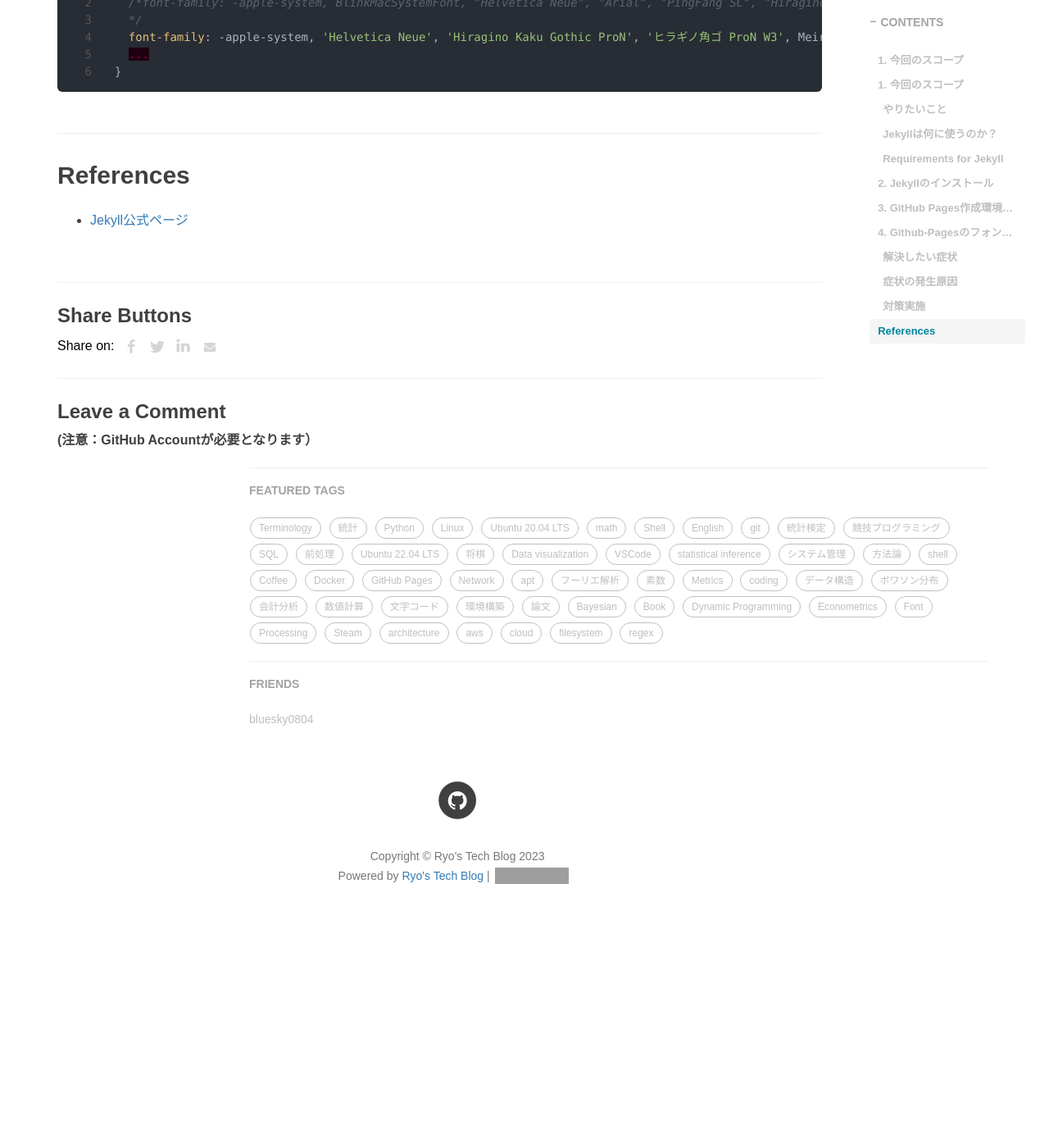
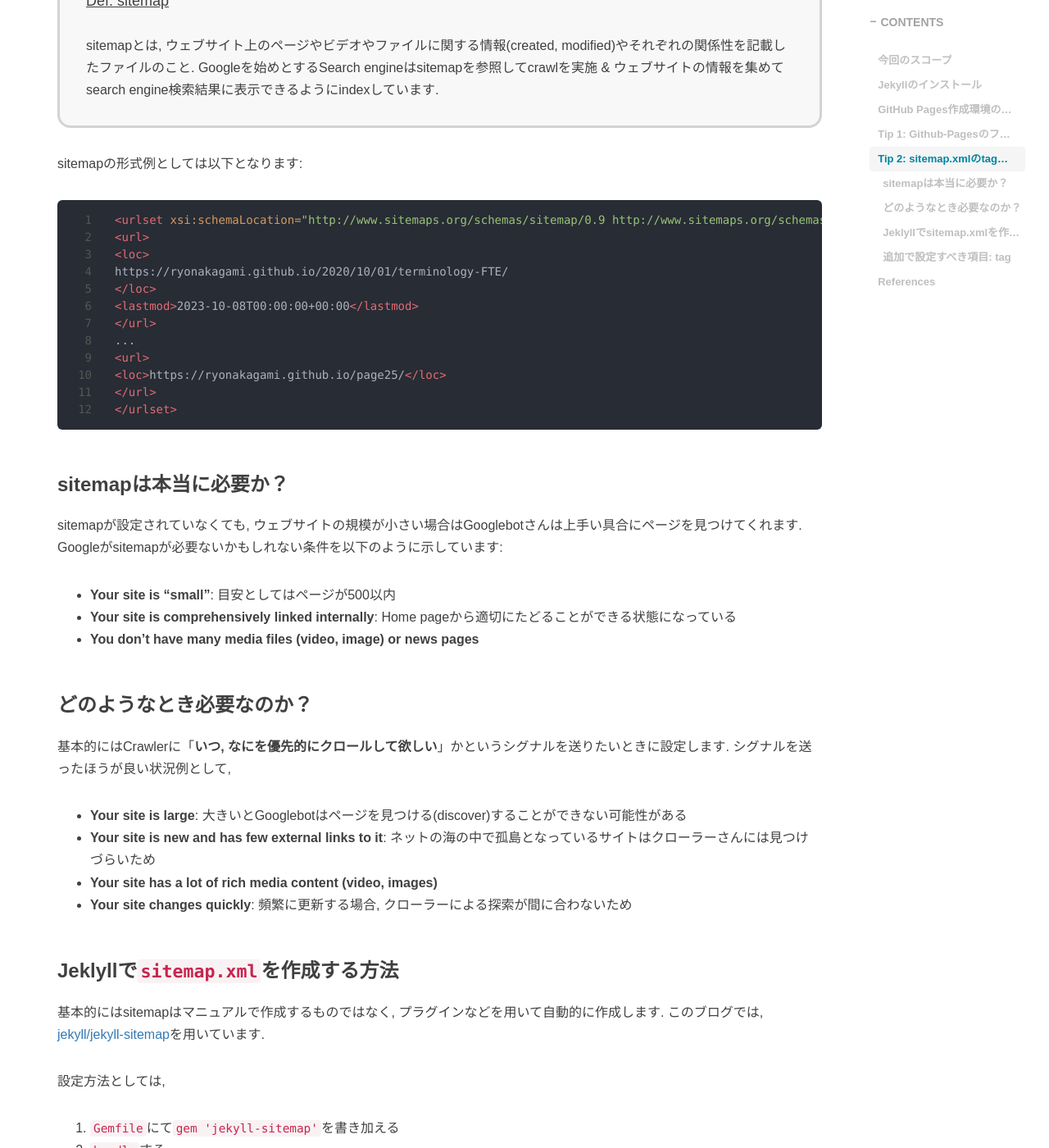
Before and after one commit to RyoNakagami/RyoNakagami.github.io, a Jekyll site: the page built from _posts/2020-12-27-ubuntu-jekyll-install.md, in a window 1280 px wide and 1400 px high, scrolled down 4103 px. Shown: the whole window at 82% size. Built offline with Jekyll 4.4.1, drawn with Linux system fonts in a browser that asks for light colours; comment, search, counter and statistics services are not loaded; before the commit the page ends 5249 px from its top, so only the background shows below that; some of the changed text lies outside the part shown; grey boxes are pictures that could not be loaded.

Commit message:
FIX 20201227 adding lastmod tag

````diff
--- a/_posts/2020-12-27-ubuntu-jekyll-install.md
+++ b/_posts/2020-12-27-ubuntu-jekyll-install.md
@@ -1,56 +1,63 @@
 ---
 layout: post
-title: "静的サイトジェネレーター Jekyllのインストール: GitHub Pages作成環境の構築"
-subtitle: "Ubuntu Desktop環境構築 Part 12"
+title: "静的サイトジェネレーター Jekyllのインストール"
+subtitle: "GitHub Pages作成環境の構築 1/N"
 author: "Ryo"
 header-style: text
 header-mask: 0.0
 catelog: true
 mathjax: true
-purpose:
+last_modified_at: 2023-11-15
 tags:
 
-- Ubuntu 20.04 LTS
 - GitHub Pages
 ---
 
+<div style='border-radius: 1em; border-style:solid; border-color:#D3D3D3; background-color:#F8F8F8'>
 
+<p class="h4">&nbsp;&nbsp;Table of Contents</p>
 
-**Table of Contents**
 <!-- START doctoc generated TOC please keep comment here to allow auto update -->
 <!-- DON'T EDIT THIS SECTION, INSTEAD RE-RUN doctoc TO UPDATE -->
-## 1. 今回のスコープ
 
-- [1. 今回のスコープ](#1-%E4%BB%8A%E5%9B%9E%E3%81%AE%E3%82%B9%E3%82%B3%E3%83%BC%E3%83%97)
-  - [やりたいこと](#%E3%82%84%E3%82%8A%E3%81%9F%E3%81%84%E3%81%93%E3%81%A8)
-  - [Jekyllは何に使うのか？](#jekyll%E3%81%AF%E4%BD%95%E3%81%AB%E4%BD%BF%E3%81%86%E3%81%AE%E3%81%8B)
-  - [Requirements for Jekyll](#requirements-for-jekyll)
-- [2. Jekyllのインストール](#2-jekyll%E3%81%AE%E3%82%A4%E3%83%B3%E3%82%B9%E3%83%88%E3%83%BC%E3%83%AB)
-- [3. GitHub Pages作成環境の構築](#3-github-pages%E4%BD%9C%E6%88%90%E7%92%B0%E5%A2%83%E3%81%AE%E6%A7%8B%E7%AF%89)
-- [4. Github-Pagesのフォントの変更](#4-github-pages%E3%81%AE%E3%83%95%E3%82%A9%E3%83%B3%E3%83%88%E3%81%AE%E5%A4%89%E6%9B%B4)
-  - [解決したい症状](#%E8%A7%A3%E6%B1%BA%E3%81%97%E3%81%9F%E3%81%84%E7%97%87%E7%8A%B6)
-  - [症状の発生原因](#%E7%97%87%E7%8A%B6%E3%81%AE%E7%99%BA%E7%94%9F%E5%8E%9F%E5%9B%A0)
-  - [対策実施](#%E5%AF%BE%E7%AD%96%E5%AE%9F%E6%96%BD)
+- [今回のスコープ](#%E4%BB%8A%E5%9B%9E%E3%81%AE%E3%82%B9%E3%82%B3%E3%83%BC%E3%83%97)
+- [Jekyllのインストール](#jekyll%E3%81%AE%E3%82%A4%E3%83%B3%E3%82%B9%E3%83%88%E3%83%BC%E3%83%AB)
+- [GitHub Pages作成環境の構築](#github-pages%E4%BD%9C%E6%88%90%E7%92%B0%E5%A2%83%E3%81%AE%E6%A7%8B%E7%AF%89)
+- [Tip 1: Github-Pagesのフォントの変更](#tip-1-github-pages%E3%81%AE%E3%83%95%E3%82%A9%E3%83%B3%E3%83%88%E3%81%AE%E5%A4%89%E6%9B%B4)
+- [Tip 2: `sitemap.xml`の`<lastmod>`tagの設定](#tip-2-sitemapxml%E3%81%AElastmodtag%E3%81%AE%E8%A8%AD%E5%AE%9A)
+  - [sitemapは本当に必要か？](#sitemap%E3%81%AF%E6%9C%AC%E5%BD%93%E3%81%AB%E5%BF%85%E8%A6%81%E3%81%8B)
+  - [どのようなとき必要なのか？](#%E3%81%A9%E3%81%AE%E3%82%88%E3%81%86%E3%81%AA%E3%81%A8%E3%81%8D%E5%BF%85%E8%A6%81%E3%81%AA%E3%81%AE%E3%81%8B)
+  - [Jeklyllで`sitemap.xml`を作成する方法](#jeklyll%E3%81%A7sitemapxml%E3%82%92%E4%BD%9C%E6%88%90%E3%81%99%E3%82%8B%E6%96%B9%E6%B3%95)
+  - [追加で設定すべき項目: `<lastmod>` tag](#%E8%BF%BD%E5%8A%A0%E3%81%A7%E8%A8%AD%E5%AE%9A%E3%81%99%E3%81%B9%E3%81%8D%E9%A0%85%E7%9B%AE-lastmod-tag)
 - [References](#references)
 
 <!-- END doctoc generated TOC please keep comment here to allow auto update -->
-## 1. 今回のスコープ
-### やりたいこと
+
+
+</div>
+
+## 今回のスコープ
+
+<div style='padding-left: 2em; padding-right: 2em; border-radius: 1em; border-style:solid; border-color:#D3D3D3; background-color:#F8F8F8'>
 
 - GitHub Pages作成環境の構築のための静的サイトジェネレーター Jekyllのインストール
-- GitHub Pagesの構成はすでにレポジトリーにあるとします（ない人はテンプレートのrepositoryをcloneしてください）
+- 中華フォント現象の解消方法
+- sitemapの`<lastmod>`tagの設定
 
-### Jekyllは何に使うのか？
+</div>
 
-GitHub Pagesの[個人ブログ](https://ryonakagami.github.io/)の制作環境としてJekyllを用いてます。
+GitHub Pagesの[個人ブログ](https://ryonakagami.github.io/)の制作環境としてJekyllを用いてます.
+今回は, localにjekyllをインストール & いくつかの設定ポイントの紹介をします. localにJekyllをインストールする以外に
+dockerで対応する方法もありますが, この説明は後日とします.
 
-### Requirements for Jekyll
+> Requirements for Jekyll
 
 - Ruby version 2.4.0 or higher
 - RubyGems
 - GCC and Make
+- GitHub Pagesの構成はすでにレポジトリーにあるとします（ない人はテンプレートのrepositoryをcloneしてください）
 
-## 2. Jekyllのインストール
+## Jekyllのインストール
 
 まず必要なパッケージをインストールします
 
@@ -111,27 +118,31 @@ Configuration file: /home/dst/RyoNakagami.github.io/_config.yml
   Server running... press ctrl-c to stop.
 ```
 
+## Tip 1: Github-Pagesのフォントの変更
+
+<div style='padding-left: 2em; padding-right: 2em; border-radius: 1em; border-style:solid; border-color:#D3D3D3; background-color:#F8F8F8'>
+<p class="h4"><ins>解決したい症状</ins></p>
+
+- Defaultの設定のままだと、日本語フォントが違和感のある形で出力される
+
+</div>
 
 
-## 4. Github-Pagesのフォントの変更
-### 解決したい症状
-
-Defaultの設定のままだと、日本語フォントが違和感のある形で出力される
-
-### 症状の発生原因
+症状の発生原因としては以下が考えられます:
 
 - 中華フォント現象は 中国語を日本語よりも優先指定している場合 に起こります(例：糸偏の漢字を出力する時など)
 - cssのfont-familyに日本語フォントが設定されているか？そこでの優先順番はどのようになっているかを確認する
 
-### 対策実施
+<div style='padding-left: 2em; padding-right: 2em; border-radius: 1em; border-style:solid; border-color:#e6e6fa; background-color:#e6e6fa'>
+<p class="h4"><ins>対策方針</ins></p>
 
-1. `css/hux-blog.css`を開きます
+1. `css/ryo-blog.css`を開きます
 2. `body`のfont-familyを確認し、自分の好みのフォントと順番に設定する
 3. 保存 & git push
 
-**例**
+</div>
 
-css設定ファイルを開き`font-family`の設定を確認したところ、以下：
+実行例として, css設定ファイルを開き`font-family`の設定を確認したところ、以下：
 
 ```css
 body {
@@ -152,7 +163,109 @@ body {
 }
 ```
 
+## Tip 2: `sitemap.xml`の`<lastmod>`tagの設定
 
-## References
+<div style='padding-left: 2em; padding-right: 2em; border-radius: 1em; border-style:solid; border-color:#D3D3D3; background-color:#F8F8F8'>
+<p class="h4"><ins>Def: sitemap</ins></p>
 
+sitemapとは, ウェブサイト上のページやビデオやファイルに関する情報(created, modified)やそれぞれの関係性を記載したファイルのこと.
+Googleを始めとするSearch engineはsitemapを参照してcrawlを実施 & ウェブサイトの情報を集めてsearch engine検索結果に表示できるようにindexしています.
+
+</div>
+
+sitemapの形式例としては以下となります:
+
+```xml
+<urlset xsi:schemaLocation="http://www.sitemaps.org/schemas/sitemap/0.9 http://www.sitemaps.org/schemas/sitemap/0.9/sitemap.xsd">
+<url>
+<loc>
+https://ryonakagami.github.io/2020/10/01/terminology-FTE/
+</loc>
+<lastmod>2023-10-08T00:00:00+00:00</lastmod>
+</url>
+...
+<url>
+<loc>https://ryonakagami.github.io/page25/</loc>
+</url>
+</urlset>
+```
+
+### sitemapは本当に必要か？
+
+sitemapが設定されていなくても, ウェブサイトの規模が小さい場合はGooglebotさんは上手い具合にページを見つけてくれます.
+Googleがsitemapが必要ないかもしれない条件を以下のように示しています:
+
+- **Your site is "small"**: 目安としてはページが500以内
+- **Your site is comprehensively linked internally**: Home pageから適切にたどることができる状態になっている
+- **You don't have many media files (video, image) or news pages**
+
+### どのようなとき必要なのか？
+
+基本的にはCrawlerに「**いつ, なにを優先的にクロールして欲しい**」かというシグナルを送りたいときに設定します.
+シグナルを送ったほうが良い状況例として,
+
+- **Your site is large**: 大きいとGooglebotはページを見つける(discover)することができない可能性がある
+- **Your site is new and has few external links to it**: ネットの海の中で孤島となっているサイトはクローラーさんには見つけづらいため
+- **Your site has a lot of rich media content (video, images)**
+- **Your site changes quickly**: 頻繁に更新する場合, クローラーによる探索が間に合わないため
+
+### Jeklyllで`sitemap.xml`を作成する方法
+
+基本的にはsitemapはマニュアルで作成するものではなく, プラグインなどを用いて自動的に作成します.
+このブログでは, [jekyll/jekyll-sitemap](https://github.com/jekyll/jekyll-sitemap)を用いています.
+
+設定方法としては,
+
+1. `Gemfile`にて`gem 'jekyll-sitemap'`を書き加える
+2. `bundle`する
+3. `config.yml`に以下のようにpluginsリストに`jekull-sitemap`書き加える
+
+```yml
+plugins: [jekyll-paginate, jekyll-sitemap, jekyll-archives]
+```
+
+すると自動的にURL locationなどを含んだsitemapを作成してくれます.
+
+### 追加で設定すべき項目: `<lastmod>` tag
+
+記事を公開後編集し直したりするときにもう一度crawlerに情報を読み込んでもらいたいときがあります.
+このとき, この情報をcrawlerに伝えるためには`<lastmod>` tagを用います.
+
+Defaultでは`post.date`情報を参照し, creation dateをvalueとして格納しますが, Front Matterに
+`last_modified_at:`をdateで指定するとその日付を`<lastmod>` tagとして格納してくれます.
+
+Front Matterとはheaderにある
+
+```
+---
+layout: post
+title: "静的サイトジェネレーター Jekyllのインストール"
+subtitle: "GitHub Pages作成環境の構築 1/N"
+author: "Ryo"
+header-style: text
+header-mask: 0.0
+catelog: true
+mathjax: true
+last_modified_at: 2020-12-27
+tags:
+
+- GitHub Pages
+---
+
+```
+
+のことです.
+
+
+> REMARKS
+
+- Google cralwerはsitemapにおける `<priority>` and `<changefreq>` valuesを無視します
+- `<lastmod>` valueは一貫性がある（前回の更新日よりも後に更新されているなど）場合のみに参照されるとのこと
+
+
+
+References
+-------------
 - [Jekyll公式ページ](https://jekyllrb.com/docs/)
+- [GitHub > jekyll/jekyll-sitemap](https://github.com/jekyll/jekyll-sitemap)
+- [Google Search Console > Learn about sitemaps](https://developers.google.com/search/docs/crawling-indexing/sitemaps/overview)
````
Also changed, not shown: other parts of _posts/2020-12-27-ubuntu-jekyll-install.md (+1 -1 lines), _posts/2020-11-06-opposites-attarct.md (+1 -1 lines).
